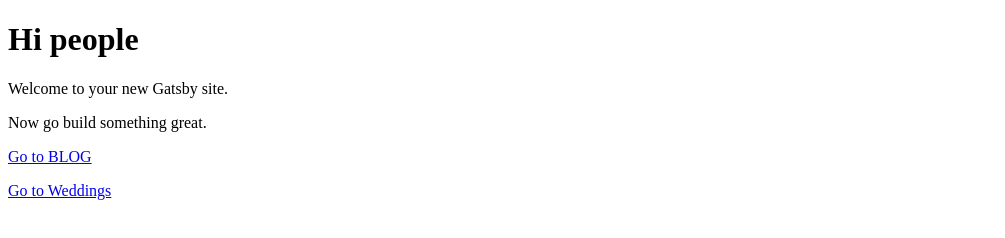
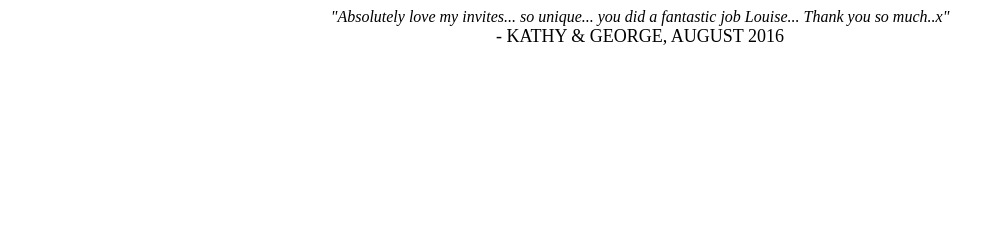
Before and after one commit to chrislaughlin/cwc, a Gatsby site: page /home in a window 1280 px wide. Shown: the whole page, without its empty margins (0-1005 px from the left). Built offline with nearby package versions, Linux system fonts and the light colour scheme; Gatsby itself is replaced by a stand-in of ours.

Commit message:
adding testimonial component

```diff
--- /dev/null
+++ b/src/components/Testimonial/testimonial.js
@@ -0,0 +1,33 @@
+import React from 'react';
+import PropTypes from 'prop-types';
+import styled from 'styled-components';
+import FlexDiv from "../styled/flexDiv";
+
+const Message = styled.span`
+  font-style: italic;
+`;
+
+const From = styled.span`
+  text-transform: uppercase;
+  font-size: 18px;
+`;
+
+const Testimonial = ({message, from}) => {
+    return (
+        <FlexDiv>
+            <Message>
+                "{message}"
+            </Message>
+            <From>
+                - {from}
+            </From>
+        </FlexDiv>
+    )
+};
+
+Testimonial.propTypes = {
+    message: PropTypes.string.isRequired,
+    from: PropTypes.string.isRequired
+};
+
+export default Testimonial
--- a/src/pages/home.js
+++ b/src/pages/home.js
@@ -1,18 +1,15 @@
 import React from 'react'
 import Link from 'gatsby-link'
 
+import Testimonial from "../components/Testimonial/testimonial";
+
 const IndexPage = () => (
     <div>
-        <h1>Hi people</h1>
-        <p>Welcome to your new Gatsby site.</p>
-        <p>Now go build something great.</p>
-        <p>
-            <Link to="/blog/">Go to BLOG</Link>
-        </p>
-        <p>
-            <Link to="/weddings/">Go to Weddings</Link>
-        </p>
+        <Testimonial
+            message="Absolutely love my invites... so unique... you did a fantastic job Louise... Thank you so much..x"
+            from="KATHY & GEORGE, AUGUST 2016"
+        />
     </div>
-)
+);
 
 export default IndexPage
```
